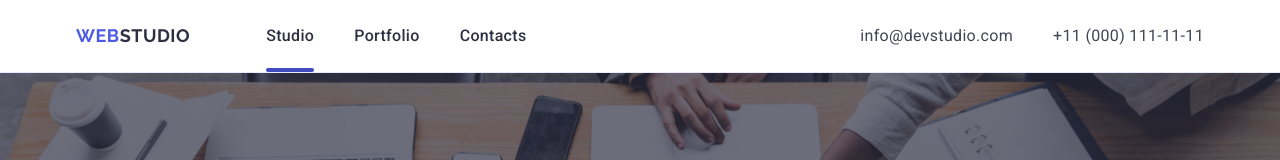
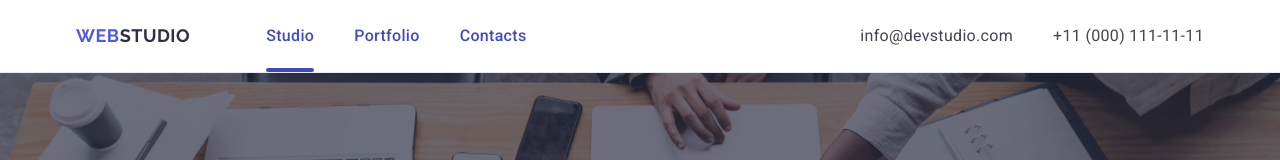
Before and after one commit to Notisi/goit-markup-hw-04, a plain HTML site: page index.html in a window 1280 px wide. Shown: the top 160 px of the page. Drawn offline with nearby package versions, Linux system fonts and the light colour scheme.

Commit message:
add index file

```diff
--- a/css/styles.css
+++ b/css/styles.css
@@ -46,6 +46,7 @@ img {
 
 .header {
     border-bottom:1px solid #e7e9fc;
+    box-shadow: 0px 2px 1px rgba(46, 47, 66, 0.08), 0px 1px 1px rgba(46, 47, 66, 0.16), 0px 1px 6px rgba(46, 47, 66, 0.08);
 }
 
 .nav-header {
@@ -87,7 +88,7 @@ font-weight: 500;
 font-size: 16px;
 line-height: 150%;
 letter-spacing: 0.02em;
-color: #2e2f42;
+color: #404bbf;
 display: block;
 position: relative;
 transition-duration: 250ms;
```
